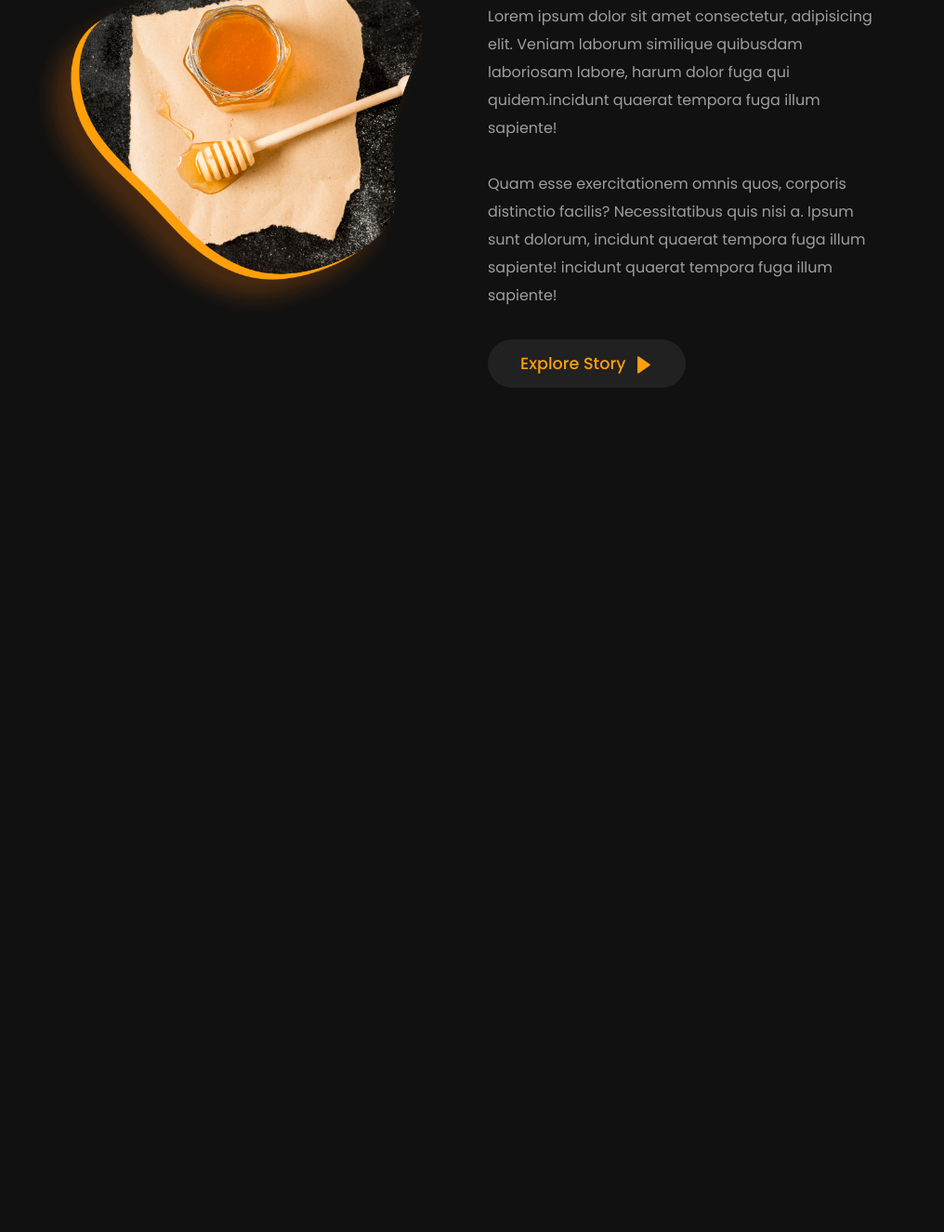
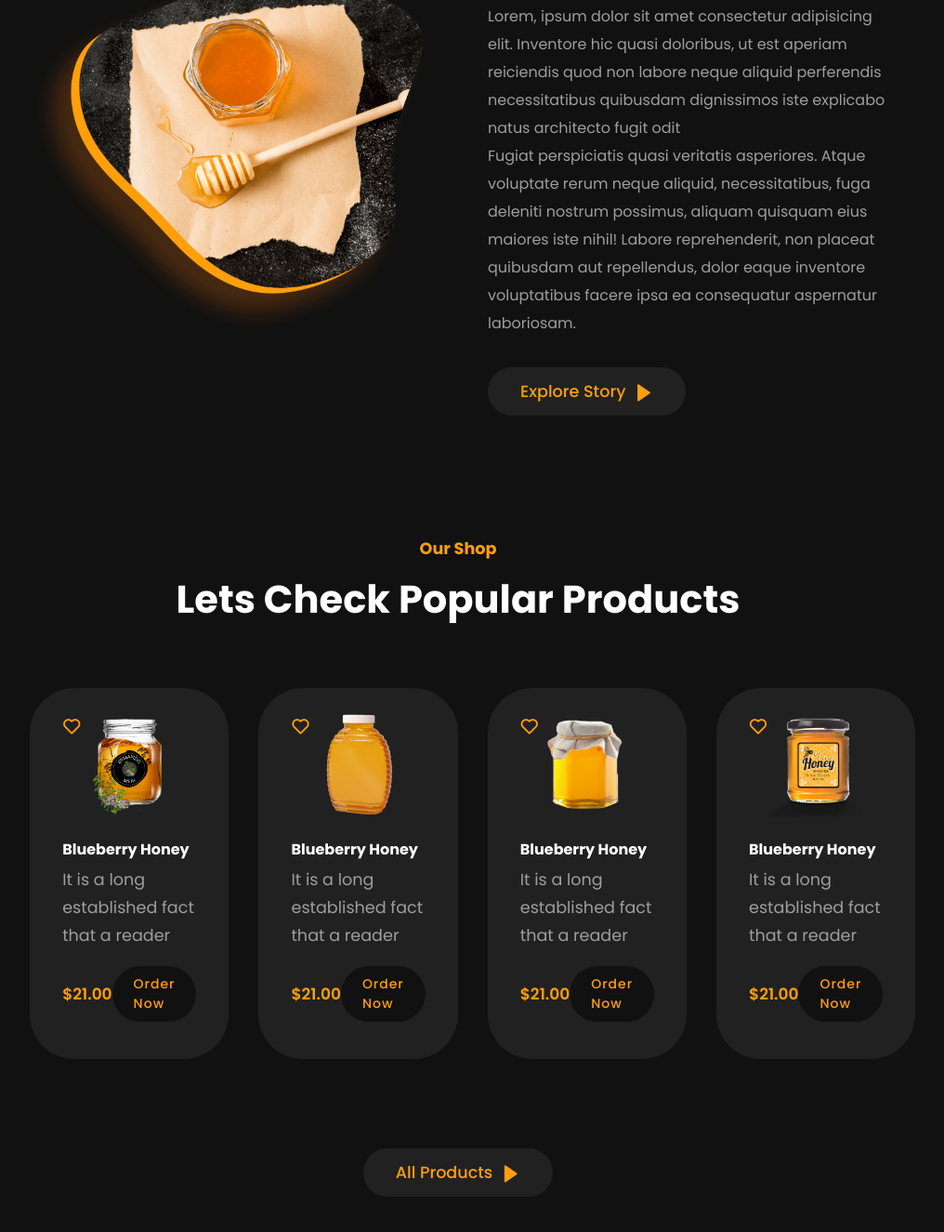
Before and after one commit to shihab-63/Food-Restaurant-Website, a plain HTML site: page index.html in a window 1280 px wide. Shown: the part 1370-2695 px from the top of the page at 93% size, without its empty margins (147-1163 px from the left). Before the commit the page ends 1847 px from the top, so only its background shows below. Drawn offline with nearby package versions, Linux system fonts and the light colour scheme.

Commit message:
our shop section

```diff
--- a/index.html
+++ b/index.html
@@ -67,20 +67,104 @@
 
     <!-- About Section -->
     <section class="about" id="about">
-
         <div class="about_img">
             <img src="img/about.png" alt="About Image">
         </div>
-
         <div class="about_text">
-            <h2>Living well begins<br>with eating well.</h2>
-            <p>Lorem ipsum dolor sit amet consectetur, adipisicing elit. Veniam laborum similique quibusdam laboriosam labore, harum dolor fuga qui quidem.incidunt quaerat tempora fuga illum sapiente!<br><br> Quam esse exercitationem omnis quos, corporis distinctio facilis? Necessitatibus quis nisi a. Ipsum sunt dolorum, incidunt quaerat tempora fuga illum sapiente! incidunt quaerat tempora fuga illum sapiente!</p>
+            <h2>Living well begins <br> with eating well</h2>
+            <p>Lorem, ipsum dolor sit amet consectetur adipisicing elit. Inventore hic quasi doloribus, ut est aperiam reiciendis quod non labore neque aliquid perferendis necessitatibus quibusdam dignissimos iste explicabo natus architecto fugit odit <veniam class="br"><br></veniam> Fugiat perspiciatis quasi veritatis asperiores. Atque voluptate rerum neque aliquid, necessitatibus, fuga deleniti nostrum possimus, aliquam quisquam eius maiores iste nihil! Labore reprehenderit, non placeat quibusdam aut repellendus, dolor eaque inventore voluptatibus facere ipsa ea consequatur aspernatur laboriosam.</p>
 
             <a href="#" class="btn">Explore Story<i class='bx bxs-right-arrow'></i></a>
         </div>
-
     </section>
 
+    <!-- OurShop Section -->
+    <section class="shop" id="shop">
 
+        <div class="middle_text">
+            <h4>Our Shop</h4>
+            <h2>Lets Check Popular Products</h2>
+        </div>
+
+        <div class="shop_content">
+            <div class="row">
+                <img src="img/p1.png" alt="P1 Image">
+                <h3>Blueberry Honey</h3>
+                <p>It is a long established fact that a reader</p>
+
+                <div class="in_text">
+                    <div class="price">
+                        <h6>$21.00</h6>
+                    </div>
+                    <div class="s-btnn">
+                        <a href="#">Order Now</a>
+                    </div>
+                </div>
+
+                <div class="top_icon">
+                    <a href="#"><i class='bx bx-heart'></i></a>
+                </div>
+            </div>
+            <div class="row">
+                <img src="img/p2.png" alt="P1 Image">
+                <h3>Blueberry Honey</h3>
+                <p>It is a long established fact that a reader</p>
+
+                <div class="in_text">
+                    <div class="price">
+                        <h6>$21.00</h6>
+                    </div>
+                    <div class="s-btnn">
+                        <a href="#">Order Now</a>
+                    </div>
+                </div>
+
+                <div class="top_icon">
+                    <a href="#"><i class='bx bx-heart'></i></a>
+                </div>
+            </div>
+            <div class="row">
+                <img src="img/p3.png" alt="P2 Image">
+                <h3>Blueberry Honey</h3>
+                <p>It is a long established fact that a reader</p>
+
+                <div class="in_text">
+                    <div class="price">
+                        <h6>$21.00</h6>
+                    </div>
+                    <div class="s-btnn">
+                        <a href="#">Order Now</a>
+                    </div>
+                </div>
+
+                <div class="top_icon">
+                    <a href="#"><i class='bx bx-heart'></i></a>
+                </div>
+            </div>
+            <div class="row">
+                <img src="img/p4.png" alt="P1 Image">
+                <h3>Blueberry Honey</h3>
+                <p>It is a long established fact that a reader</p>
+
+                <div class="in_text">
+                    <div class="price">
+                        <h6>$21.00</h6>
+                    </div>
+                    <div class="s-btnn">
+                        <a href="#">Order Now</a>
+                    </div>
+                </div>
+
+                <div class="top_icon">
+                    <a href="#"><i class='bx bx-heart'></i></a>
+                </div>
+            </div>
+        </div>
+
+
+        <div class="row_btn">
+            <a href="#" class="btn">All Products<i class='bx bxs-right-arrow'></i></a>
+        </div>
+    </section>
 </body>
 </html>
--- a/style.css
+++ b/style.css
@@ -248,3 +248,103 @@ section {
     line-height: 30px;
     margin-bottom: 2rem;
 }
+
+/* =====OurShop_Section====== */
+.middle_text {
+    text-align: center;
+}
+
+.middle_text h4 {
+    color: var(--main-color);
+    font-size: var(--p-font);
+    font-weight: 700;
+    margin-bottom: 10px;
+}
+
+.middle_text h2 {
+    font-size: var(--h2-font);
+}
+
+.shop_content {
+    display: grid;
+    grid-template-columns: repeat(4, 1fr);
+    align-items: center;
+    gap: 2rem;
+    margin-top: 4rem;
+}
+
+.row {
+    position: relative;
+    padding: 10px 35px 40px;
+    background: var(--other-color);
+    border-radius: 3rem;
+}
+
+.row img {
+    width: 100%;
+    height: auto;
+    transition: transform .50s ease;
+    cursor: pointer;
+}
+
+.row img:hover {
+    transform: scale(1.1);
+}
+
+.row h3 {
+    font-size: 1rem;
+    margin-bottom: 5px;
+    font-weight: 700;
+}
+
+.row p {
+    color: var(--second-color);
+    font-size: var(--p-font);
+    line-height: 30px;
+    margin-bottom: 1.1rem;
+}
+
+.in_text {
+    display: flex;
+    align-items: center;
+    justify-content: space-between;
+}
+
+.in_text .price h6 {
+    color: var(--main-color);
+    font-size: 17px;
+    font-weight: 600;
+}
+
+.in_text .s-btnn a {
+    display: inline-block;
+    padding: 9px 23px;
+    background: var(--bg-color);
+    color: var(--main-color);
+    font-size: 14px;
+    font-weight: 500;
+    letter-spacing: 1px;
+    border-radius: 3rem;
+    transition: all .50s ease;
+}
+
+.in_text .s-btnn a:hover {
+    color: var(--bg-color);
+    background: var(--main-color);
+}
+
+.top_icon {
+    position: absolute;
+    top: 30px;
+    left: 34px;
+}
+
+.top_icon i {
+    color: var(--main-color);
+    font-size: 22px;
+}
+
+.row_btn {
+    text-align: center;
+    margin-top: 6rem;
+}
```
